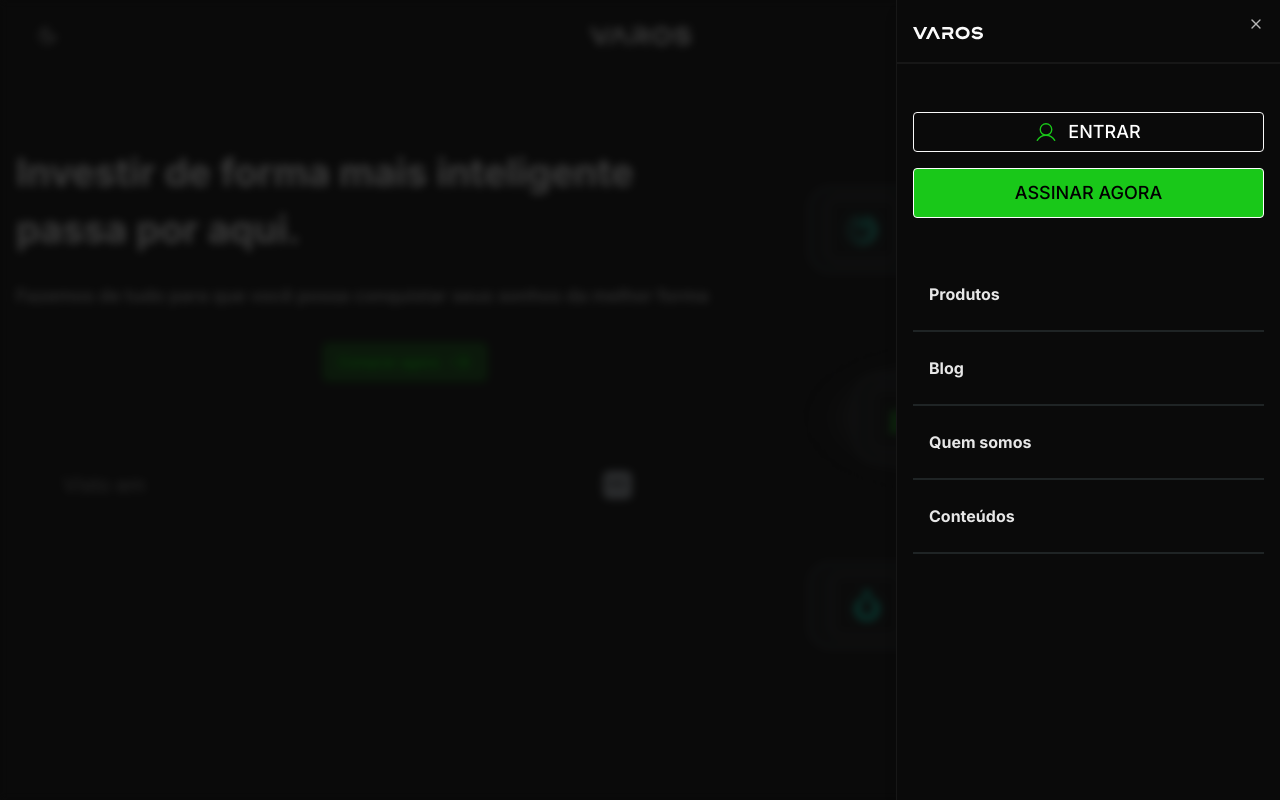
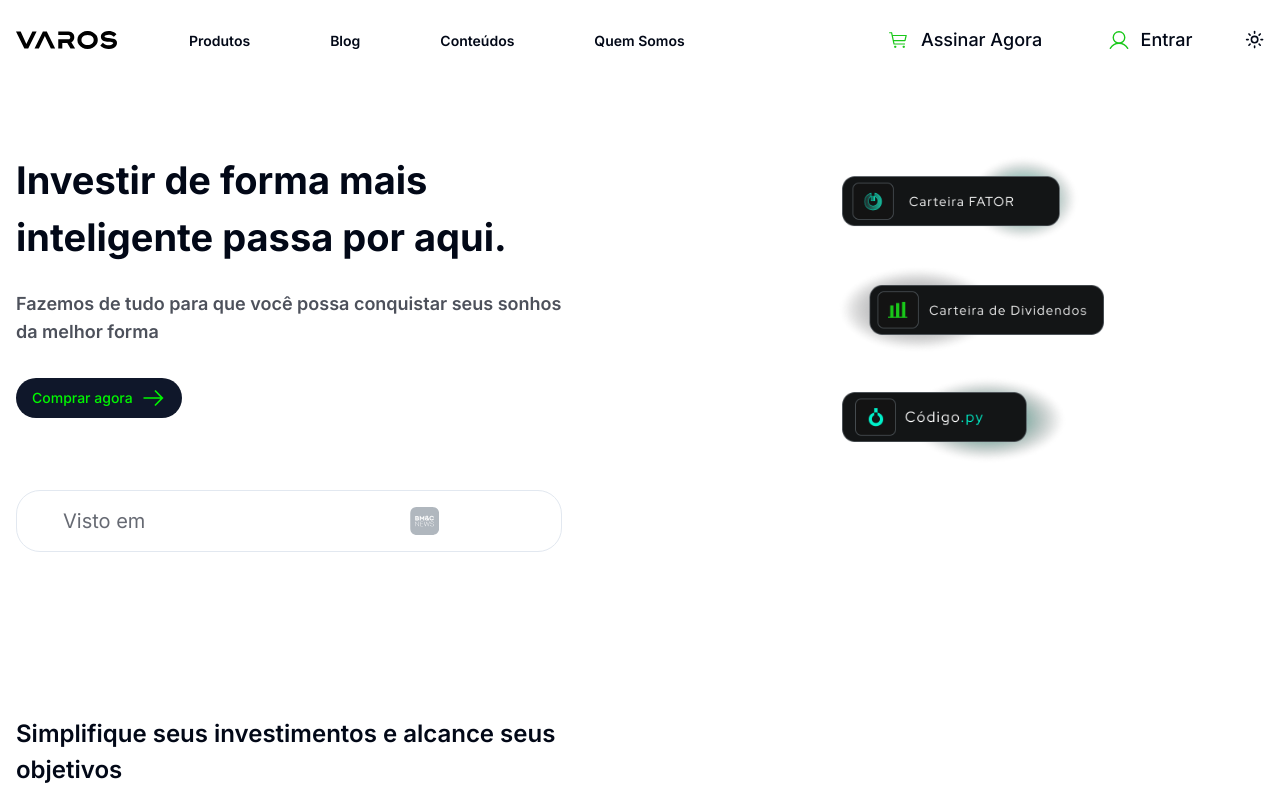
Before and after one commit to janderson22-creator/varos, a Next.js app: page / in a window 1280 px wide. Both pictures are taken after a click on the button 1232 px from the left and 36 px from the top of the page. Shown: the top 800 px of the page. Built offline with nearby package versions, Linux system fonts and the light colour scheme.

Commit message:
feat: web adjusts

```diff
--- a/app/globals.css
+++ b/app/globals.css
@@ -84,7 +84,7 @@
     @apply border-border;
   }
   body {
-    @apply bg-background text-foreground h-full;
+    @apply bg-background text-foreground h-full max-w-[1280px] mx-auto;
   }
   html {
     @apply h-full;
--- a/app/layout.tsx
+++ b/app/layout.tsx
@@ -5,6 +5,7 @@ import "./globals.css";
 import Header from "@/components/ui/header";
 import AppProvider from "@/context";
 import { Toaster } from "@/components/ui/toaster";
+import HeaderWeb from "@/components/ui/header-web";
 
 const inter = Inter({ subsets: ["latin"] });
 
@@ -29,6 +30,7 @@ export default function RootLayout({
               disableTransitionOnChange
             >
               <Header />
+              <HeaderWeb />
               {children}
               <Toaster />
             </ThemeProvider>
--- a/app/page.tsx
+++ b/app/page.tsx
@@ -13,8 +13,8 @@ export default function Home() {
       <div className="mt-[72px] px-4 md:flex">
         <BuyNow />
 
-        <div className="hidden md:block">
-          <Image src={Cards} alt={"Cards-Hero"} width={550} />
+        <div className="hidden md:block lg:pr-40">
+          <Image src={Cards} alt={"Cards-Hero"} className="w-[550px] lg:w-[300px]" />
         </div>
       </div>
 
--- a/src/components/ui/buy-season.tsx
+++ b/src/components/ui/buy-season.tsx
@@ -24,7 +24,7 @@ const BuyNow = () => {
 
   return (
     <div>
-      <div className="md:w-11/12">
+      <div className="md:w-11/12 lg:w-8/12">
         <h1 className="text-center text-[38px] font-bold md:text-left">
           Investir de forma mais inteligente passa por aqui.
         </h1>
@@ -34,10 +34,10 @@ const BuyNow = () => {
         </p>
       </div>
 
-      <div className="mt-[32px] flex w-full justify-center">
+      <div className="mt-[32px] flex w-full justify-center lg:justify-start">
         <Button
           className={cn(
-            "gap-2",
+            "gap-2 lg:rounded-[48px]",
             theme === "light"
               ? "text-[#00F700]"
               : "bg-[#19C81966] text-[#00F700]",
@@ -47,7 +47,7 @@ const BuyNow = () => {
         </Button>
       </div>
 
-      <div className="mt-[72px] flex items-center justify-between rounded-[24px] border py-4 pl-[46px] pr-4">
+      <div className="mt-[72px] flex items-center justify-between rounded-[24px] border py-4 pl-[46px] pr-4 lg:w-8/12">
         <p className="w-full text-xl font-normal opacity-60">Visto em</p>
         <Carousel
           plugins={[plugin.current]}
--- a/src/components/ui/didactics.tsx
+++ b/src/components/ui/didactics.tsx
@@ -25,7 +25,7 @@ const Didactics = () => {
         </p>
       </div>
 
-      <div className="w-full flex flex-col md:flex-row">
+      <div className="w-full flex flex-col md:flex-row lg:items-center">
         <Carousel
           plugins={[plugin.current]}
           className="mt-[54px] w-full md:w-6/12"
--- a/src/components/ui/footer.tsx
+++ b/src/components/ui/footer.tsx
@@ -6,7 +6,8 @@ import FooterList from "./footerList";
 const Footer = () => {
   return (
     <div>
-      <div className="flex flex-col items-center w-3/12 md:w-2/12">
+      <div className="lg:flex">
+        <div className="flex w-3/12 flex-col items-center md:w-2/12">
           <Image
             src={Logo}
             alt={"logo-image"}
@@ -24,20 +25,28 @@ const Footer = () => {
           </p>
         </div>
 
-      <div className="md:flex md:justify-around">
-        <div className="mt-6 flex justify-between md:gap-10">
+        <div className="md:flex md:justify-around lg:w-full">
+          <div className="mt-6 flex justify-between md:gap-10 lg:mt-0">
             <FooterList title={"Cursos"} list={courses} />
             <FooterList title={"Carteiras"} list={wallets} />
           </div>
 
-        <div className="mt-12 flex justify-between md:mt-5 md:gap-10">
+          <div className="mt-12 flex justify-between md:mt-5 md:gap-10 lg:mt-0">
             <FooterList title={"Sobre"} list={about} />
             <FooterList title={"Redes Sociais"} list={socialMedias} />
           </div>
         </div>
 
-      <div className="hidden md:block">
+        <div className="hidden md:block lg:hidden">
           <p className="mt-6 font-medium opacity-90">VAROS 2024</p>
+          <p className="mt-1 text-sm font-medium opacity-90">
+            Todos os direitos reservados
+          </p>
+        </div>
+      </div>
+
+      <div className="hidden lg:block pl-6">
+        <p className="font-medium opacity-90">VAROS 2024</p>
         <p className="mt-1 text-sm font-medium opacity-90">
           Todos os direitos reservados
         </p>
--- a/src/components/ui/form.tsx
+++ b/src/components/ui/form.tsx
@@ -28,8 +28,8 @@ const Form = () => {
 
   return (
     <div>
-      <div className="flex flex-col items-center justify-center md:flex-row md:items-start">
-        <div className="flex flex-col md:w-6/12 md:mr-10">
+      <div className="flex flex-col items-center justify-center md:flex-row md:items-start lg:justify-between">
+        <div className="flex flex-col md:w-6/12 lg:w-4/12 md:mr-10">
           <h2 className="text-center text-[24px] font-semibold md:text-left">
             Cadastre-se para receber mais informações.
           </h2>
@@ -41,7 +41,7 @@ const Form = () => {
         <form
           onSubmit={submit}
           className={cn(
-            "mt-[40px] md:mt-0 w-full md:w-6/12 rounded-[32px] border border-[#4D5358] bg-[#131516] px-[53px] py-[60px]",
+            "mt-[40px] md:mt-0 w-full md:w-6/12 lg:w-6/12 rounded-[32px] border border-[#4D5358] bg-[#131516] px-[53px] py-[60px]",
             theme === "light" ? "bg-[#cfd4d758]" : "bg-[#131516]",
           )}
         >
--- /dev/null
+++ b/src/components/ui/header-web.tsx
@@ -0,0 +1,67 @@
+"use client";
+import Link from "next/link";
+import Logo from "../svg/logo";
+import CartIcon from "../../../public/svg/cart.svg";
+import LoginIcon from "../../../public/svg/login-icon.svg";
+import { Button } from "./button";
+import Image from "next/image";
+import { Moon, Sun } from "lucide-react";
+import { useTheme } from "next-themes";
+
+const HeaderWeb = () => {
+  const { theme, setTheme } = useTheme();
+
+  return (
+    <div className="hidden items-center px-4 py-5 lg:flex">
+      <Link href="/">
+        <Logo />
+      </Link>
+
+      <div className="ml-[72px]">
+        {links.map((link, key) => (
+          <Link
+            className="ml-[80px] text-sm font-semibold first-of-type:ml-0 hover:underline"
+            href={link.toLowerCase()}
+            key={key}
+          >
+            {link}
+          </Link>
+        ))}
+      </div>
+
+      <div className="ml-auto flex gap-2">
+        <Button
+          variant={"outline"}
+          className="w-full gap-3 rounded-sm border border-none bg-transparent px-6 text-lg font-medium"
+        >
+          <Image src={CartIcon} alt={""} width={20} />
+          Assinar Agora
+        </Button>
+        <Button
+          variant={"outline"}
+          className="w-full gap-3 rounded-sm border border-none bg-transparent px-6 text-lg font-medium"
+        >
+          <Image src={LoginIcon} alt={""} width={20} />
+          Entrar
+        </Button>
+
+        <Button
+          onClick={() => setTheme(theme === "light" ? "dark" : "light")}
+          className="border-none hover:bg-transparent"
+          variant="outline"
+          size="icon"
+        >
+          {theme === "light" ? (
+            <Sun className="h-[1.2rem] w-[1.2rem] rotate-0 scale-100 transition-all dark:-rotate-90 dark:scale-0" />
+          ) : (
+            <Moon className="absolute h-[1.2rem] w-[1.2rem] rotate-90 scale-0 transition-all dark:rotate-0 dark:scale-100" />
+          )}
+        </Button>
+      </div>
+    </div>
+  );
+};
+
+export default HeaderWeb;
+
+const links = ["Produtos", "Blog", "Conteúdos", "Quem Somos"];
--- a/src/components/ui/header.tsx
+++ b/src/components/ui/header.tsx
@@ -10,7 +10,7 @@ import NavBar from "./modal-nav-mobile";
 
 const Header = () => {
   return (
-    <div className="flex items-center justify-between rounded-[0px] px-7 py-4">
+    <div className="flex items-center justify-between rounded-[0px] px-7 py-4 lg:hidden">
       <ModeToggle />
 
       <Link href="/">
@@ -19,7 +19,7 @@ const Header = () => {
 
       <Sheet>
         <SheetTrigger asChild>
-          <Button size="icon" variant="outline">
+          <Button className="border-none" size="icon" variant="outline">
             <MenuIcon />
           </Button>
         </SheetTrigger>
--- a/src/components/ui/option-selected.tsx
+++ b/src/components/ui/option-selected.tsx
@@ -33,7 +33,7 @@ const OptionSelected: React.FC<Props> = ({
         <div
           onClick={() => click(option)}
           className={cn(
-            "my-2 flex w-fit items-center gap-2 md:gap-4 rounded-[32px] px-4 py-4",
+            "cursor-pointer my-2 flex w-fit items-center gap-2 md:gap-4 rounded-[32px] px-4 py-4",
             option.name === optionSelected?.name && "bg-[#22272980]",
           )}
           key={key}
--- a/src/components/ui/simple-invest-season.tsx
+++ b/src/components/ui/simple-invest-season.tsx
@@ -65,8 +65,8 @@ const SimpleInvest = () => {
         </p>
       </div>
 
-      <div className="flex flex-col md:flex-row md:gap-7">
-        <div className="md:w-5/12">
+      <div className="flex flex-col md:flex-row md:gap-7 lg:gap-60">
+        <div className="md:w-5/12 lg:w-4/12">
           {options.map((option, key) => (
             <div
               className="mb-4 first-of-type:mt-[48px] last-of-type:mb-0"
@@ -77,7 +77,7 @@ const SimpleInvest = () => {
                   openOption(option);
                 }}
                 className={cn(
-                  "flex items-center justify-center gap-2 rounded-[40px] border py-4 text-lg ",
+                  "cursor-pointer flex items-center justify-center gap-2 rounded-[40px] border py-4 text-lg ",
                   option === optionSelected &&
                     theme === "light" &&
                     "bg-[#222729] font-bold text-white",
@@ -111,7 +111,7 @@ const SimpleInvest = () => {
           ))}
         </div>
 
-        <div className="md:w-7/12 mt-10" ref={walletSelectRef}>
+        <div className="md:w-7/12 lg:w-8/12 mt-10" ref={walletSelectRef}>
           <WalletSelect option={subOptionSelected} />
         </div>
       </div>
--- a/src/components/ui/toggle-dark-mode.tsx
+++ b/src/components/ui/toggle-dark-mode.tsx
@@ -18,7 +18,7 @@ export function ModeToggle() {
   return (
     <DropdownMenu>
       <DropdownMenuTrigger asChild>
-        <Button variant="outline" size="icon">
+        <Button className="border-none" variant="outline" size="icon">
           <Sun className="h-[1.2rem] w-[1.2rem] rotate-0 scale-100 transition-all dark:-rotate-90 dark:scale-0" />
           <Moon className="absolute h-[1.2rem] w-[1.2rem] rotate-90 scale-0 transition-all dark:rotate-0 dark:scale-100" />
           <span className="sr-only">Toggle theme</span>
```
Also changed, not shown: public/svg/cart.svg (added). Lines whose indentation alone changed are shown as unchanged.
